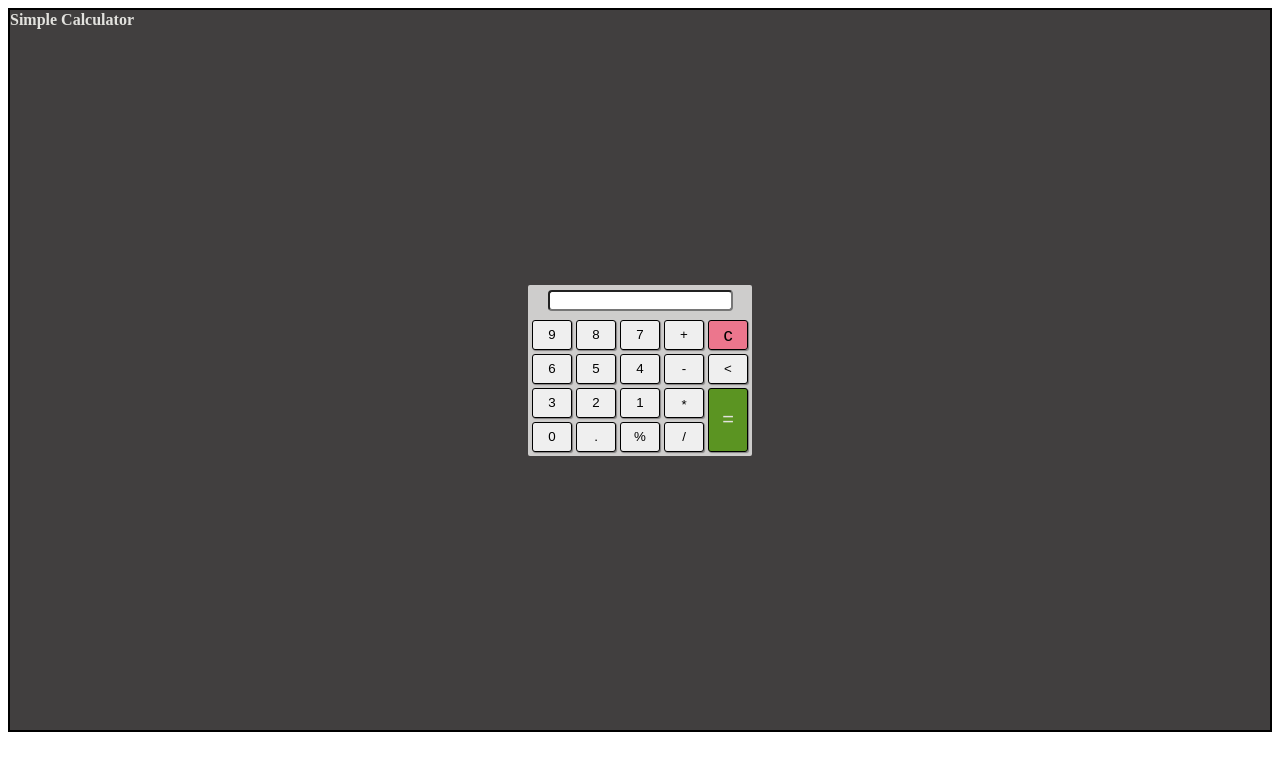
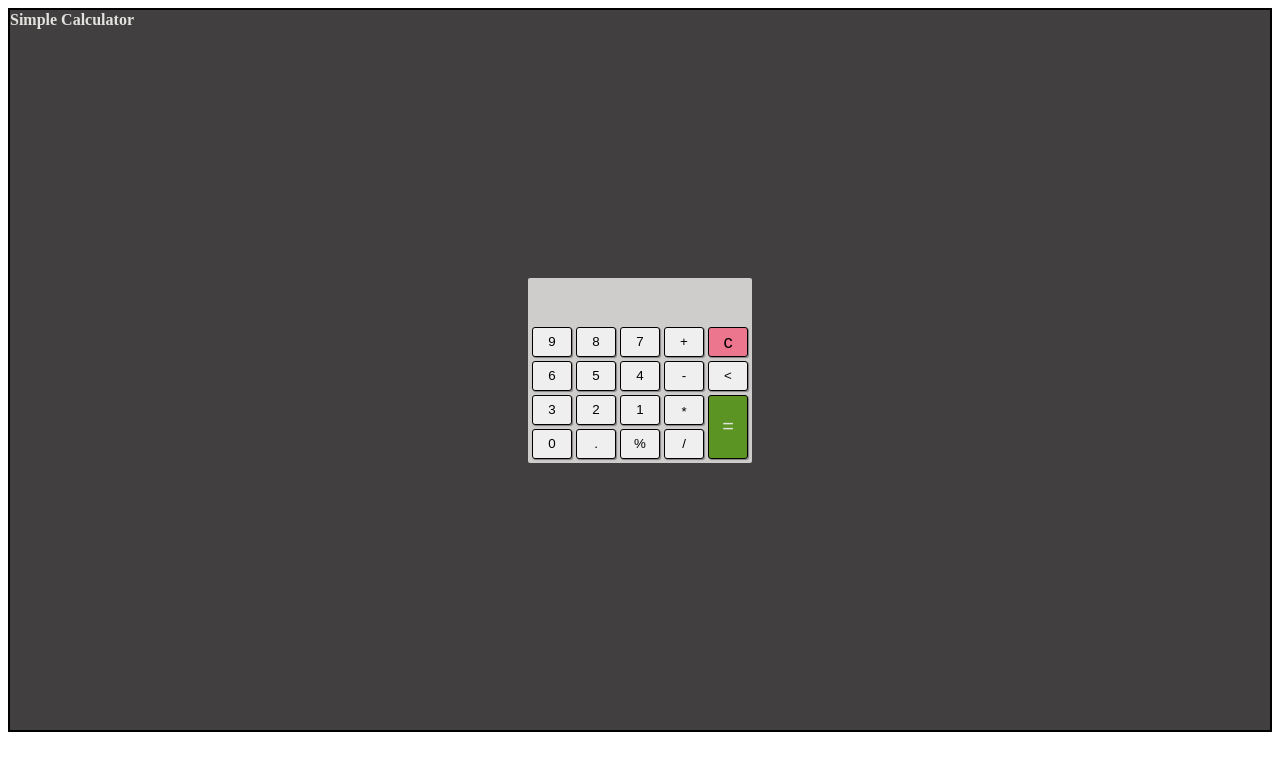
Before and after one commit to blitheryjibits/simpleCalculator, a plain HTML site: page index.html in a window 1280 px wide. Drawn offline with Linux system fonts and the light colour scheme.

Commit message:
styled two new divs added in index

```diff
--- a/index.html
+++ b/index.html
@@ -17,7 +17,9 @@
         <div class='inner-calc'>
 
             <div class=input-container>
-                <input type='text'/>
+                <div id='secondaryInput'></div>
+                <div id='mainInput' ></div>
+                <!--<input type='text'/>-->
             </div>
 
             <div class='buttons-container'>
--- a/style.css
+++ b/style.css
@@ -27,13 +27,26 @@
 }
 .input-container {
     display: flex;
+    flex-direction: column;
+    align-items: center;
     justify-content: center;
     padding: 5px;
 }
-.input-container input {
-    border-radius: 4px;
+#secondaryInput {
+    display: flex;
+    justify-content: flex-end;
+    height: 15px;
+    width: 200px;
+    font-size: 0.8em;
 }
+#mainInput {
+    display: flex;
+    justify-content: flex-end;
+    line-height: 20px;
+    height: 20px;
+    width: 200px;
 
+}
 .inner-calc {
     display: block;
     justify-content: center;
```
